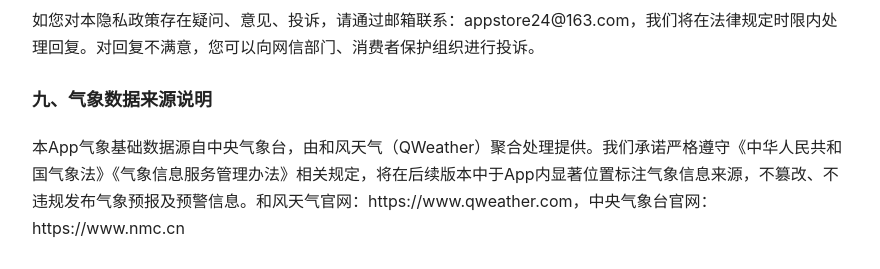
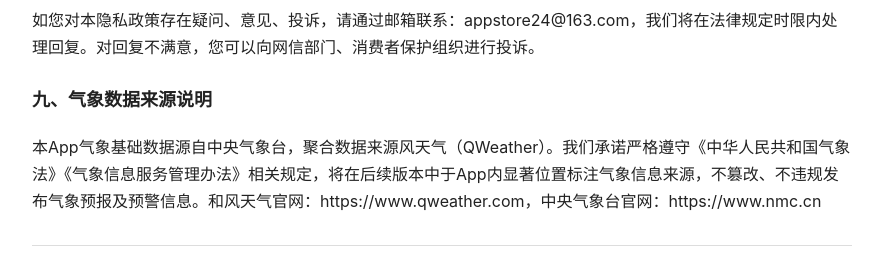
Before and after one commit to l-uo-uo/weatherapp-privacy, a plain HTML site: page index.html in a window 1280 px wide. Shown: the part 2120-2389 px from the top of the page, without its empty margins (198-1078 px from the left). Drawn offline with Linux system fonts and the light colour scheme.

Commit message:
Fix typo in weather data source description

```diff
--- a/index.html
+++ b/index.html
@@ -69,7 +69,7 @@ ul,ol { padding-left:24px; }
 <p>如您对本隐私政策存在疑问、意见、投诉，请通过邮箱联系：appstore24@163.com，我们将在法律规定时限内处理回复。对回复不满意，您可以向网信部门、消费者保护组织进行投诉。</p>
 
 <h3>九、气象数据来源说明</h3>
-<p>本App气象基础数据源自中央气象台，由和风天气（QWeather）聚合处理提供。我们承诺严格遵守《中华人民共和国气象法》《气象信息服务管理办法》相关规定，将在后续版本中于App内显著位置标注气象信息来源，不篡改、不违规发布气象预报及预警信息。和风天气官网：https://www.qweather.com，中央气象台官网：https://www.nmc.cn</p>
+<p>本App气象基础数据源自中央气象台，聚合数据来源风天气（QWeather）。我们承诺严格遵守《中华人民共和国气象法》《气象信息服务管理办法》相关规定，将在后续版本中于App内显著位置标注气象信息来源，不篡改、不违规发布气象预报及预警信息。和风天气官网：https://www.qweather.com，中央气象台官网：https://www.nmc.cn</p>
 
 <div class="sep"></div>
 
```
